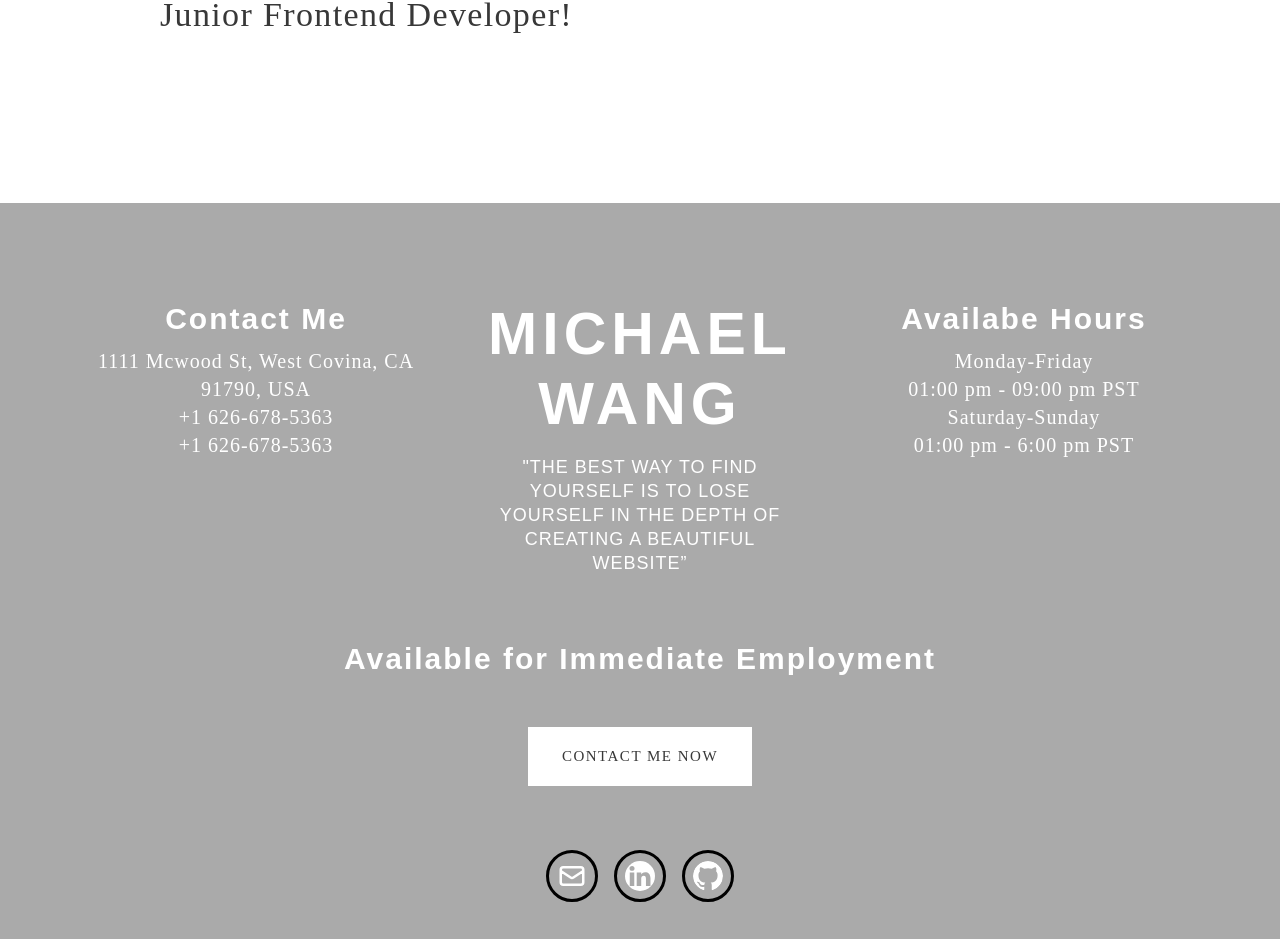
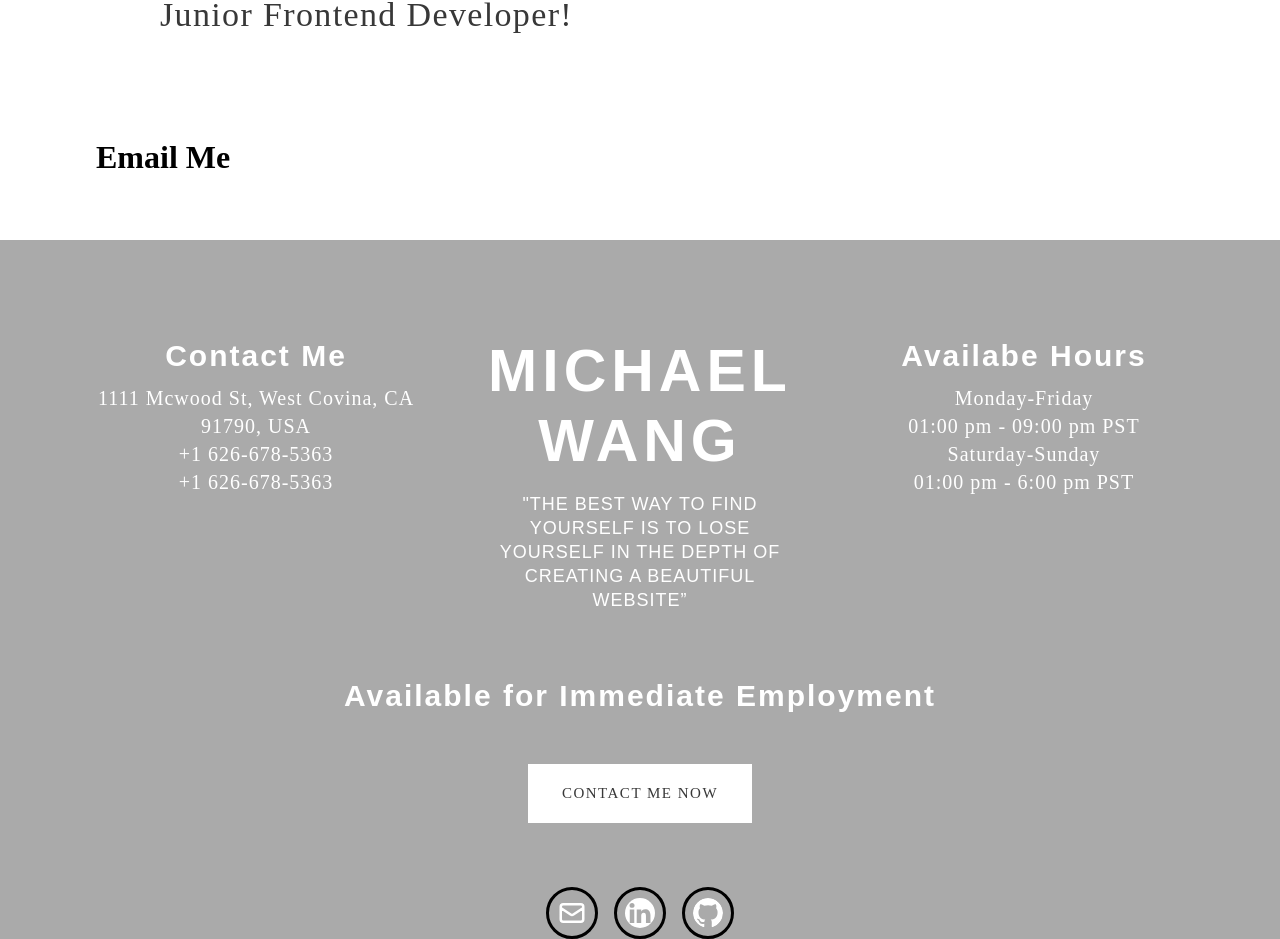
Before and after one commit to michaelwang07/portfolio, a React (Create React App) app: page /#/contact in a window 1280 px wide. Shown: the part 1479-2418 px from the top of the page. Built offline with nearby package versions, Linux system fonts and the light colour scheme.

Commit message:
email form contact

```diff
--- a/src/components/contact_me/contact_me.jsx
+++ b/src/components/contact_me/contact_me.jsx
@@ -22,6 +22,9 @@ const contact_me = () => {
       <div className='app__contact-description'>
         <p className='paragraph-1'>Are you looking for a talented and motivated Junior Frontend Developer to join your team? Look no further! As a passionate frontend developer with a solid foundation in HTML, CSS, and JavaScript, I am eager to contribute my skills to your organization. I have hands-on experience in developing user-friendly and responsive web applications, with a keen eye for detail and a commitment to writing clean and maintainable code. I am well-versed in modern frontend frameworks such as React and Vue, and have a strong understanding of UI/UX principles. With a strong work ethic, excellent communication skills, and a willingness to learn and grow, I am confident that I would be a valuable addition to your team. Contact me today to discuss how I can contribute to your organization's success as a Junior Frontend Developer!</p>
       </div>
+      <div className='app__contact-emailme'>
+        <h1>Email Me</h1>
+      </div>
     </div>
   )
 }
```
